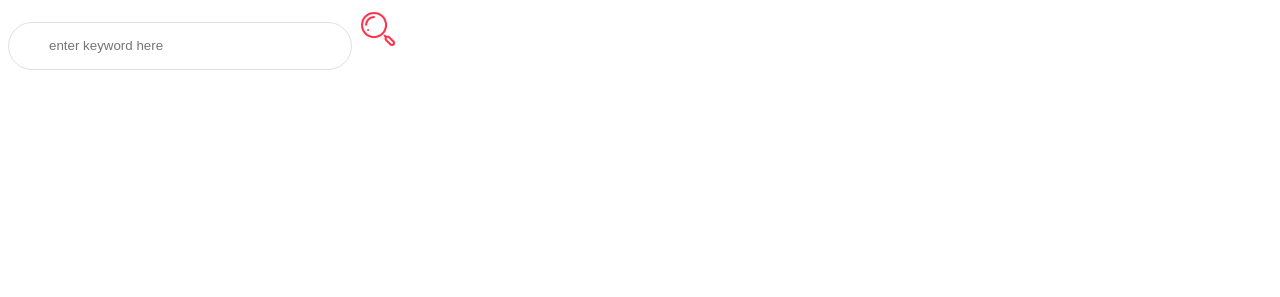
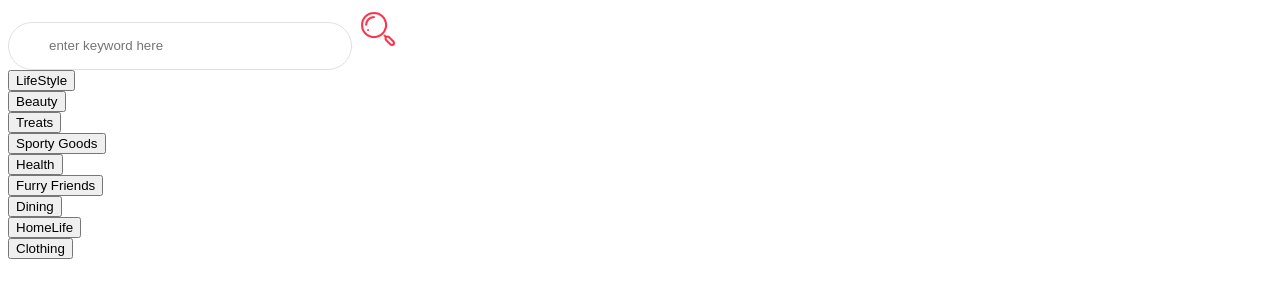
Before and after one commit to LocallySrcd/LocallySrcd, a React app: page / in a window 1280 px wide. Shown: the part 355-652 px from the top of the page. Built offline with nearby package versions, Linux system fonts and the light colour scheme; no server answers.

Commit message:
we have buttons and a search bar

```diff
--- a/client/App.jsx
+++ b/client/App.jsx
@@ -27,7 +27,12 @@ class App extends Component {
 
     this.updateUserCoordinates = this.updateUserCoordinates.bind(this);
     this.searchButtonHandler = this.searchButtonHandler.bind(this);
+    this.categoryButtonHandler = this.categoryButtonHandler.bind(this);
+  }
 
+  categoryButtonHandler(event) {
+    event.preventDefault();
+    console.log(event.target.value)
   }
 
   updateUserCoordinates(latitude, longitude){
@@ -73,6 +78,11 @@ class App extends Component {
     .catch((err) => console.log(err));
   }
 
+  searchButtonHandler() {
+    // send fetch request to server
+    // update state with recieved results data
+    // fetch()
+  }
 
 
   componentDidMount(){
@@ -105,7 +115,7 @@ class App extends Component {
           <Route path='/signup' component={SignUp} />
           <Route path='/favorites' component={Favorites} />
           <Route path='/results' render={() => (<Results state={this.state} />)} />
-          <Route path='/' exact render={() => (<Home state={this.state} searchButtonHandler={this.searchButtonHandler} />)} />
+          <Route path='/' exact render={() => (<Home state={this.state} catBtnHandler={this.categoryButtonHandler} searchButtonHandler={this.searchButtonHandler} />)} />
 
         </Switch>
 
--- a/client/components/TopCategoryButton.jsx
+++ b/client/components/TopCategoryButton.jsx
@@ -1,15 +1,26 @@
 import React, { Component } from 'react';
 
-class TopCategoriesContainer extends Component {
+class TopCategoriesButton extends Component {
   constructor(props) {
     super(props);
     this.state = {
 
     };
-  }
-  render(){
 
   }
+
+
+  render() {
+    console.log(this.props)
+   return (
+
+    // onClick={(e) => this.handleInput(e,'value')}value={this.props.categoryKey}
+   <div className="buttons">
+     <button id='button' value={this.props.categoryKey} onClick={(event) => this.props.catBtnHandler(event, this.props.categoryKey)}>
+     {this.props.categoryStr}
+     </button>
+    </div>
+   )
+  }
 }
-
-export default TopCategoriesContainer;
+export default TopCategoriesButton;
--- a/client/containers/TopCategoriesContainer.jsx
+++ b/client/containers/TopCategoriesContainer.jsx
@@ -1,5 +1,5 @@
 import React, { Component } from 'react';
-
+import TopCategoriesButton from '/client/components/TopCategoryButton.jsx';
 class TopCategoriesContainer extends Component {
   constructor() {
     super();
@@ -7,14 +7,31 @@ class TopCategoriesContainer extends Component {
       //userLocation,
       //preferredLocations, // an object? array? holding ids
       //closedLocations, // an object? array? holding ids
+      categories: [
+                    ['LifeStyle', 'active'],
+                    ['Beauty', 'beautysvc'],
+                    ['Treats', 'food'],
+                    ['Sporty Goods', 'sportgoods'],
+                    ['Health', 'health'],
+                    ['Furry Friends', 'pets'],
+                    ['Dining', 'restaurants'],
+                    ['HomeLife', 'homeandgarden'],
+                    ['Clothing', 'fashion']
+                   ]
     };
   }
-
   render() {
+    // create new array by mapping thru array of categories to create a category button for each one with category button
+    const buttonCategories = this.state.categories.map((category, idx) => <TopCategoriesButton
+      key={`cat-${idx}`}
+      categoryStr={category[0]}
+      catBtnHandler={this.props.state.catBtnHandler}
+      categoryKey={category[1]}
+    />)
     return(
-    <div>
-
-    </div>
+      <div>
+        {buttonCategories}
+      </div>
   )}
 }
 
--- a/client/pages/Home.jsx
+++ b/client/pages/Home.jsx
@@ -19,7 +19,7 @@ class Home extends Component {
       <div>
         <p>home</p>
         <SearchContainer searchButtonHandler={searchButtonHandler} ></SearchContainer>
-
+        <TopCategoriesContainer state={this.props} />
       </div>
   )}
 }
```
